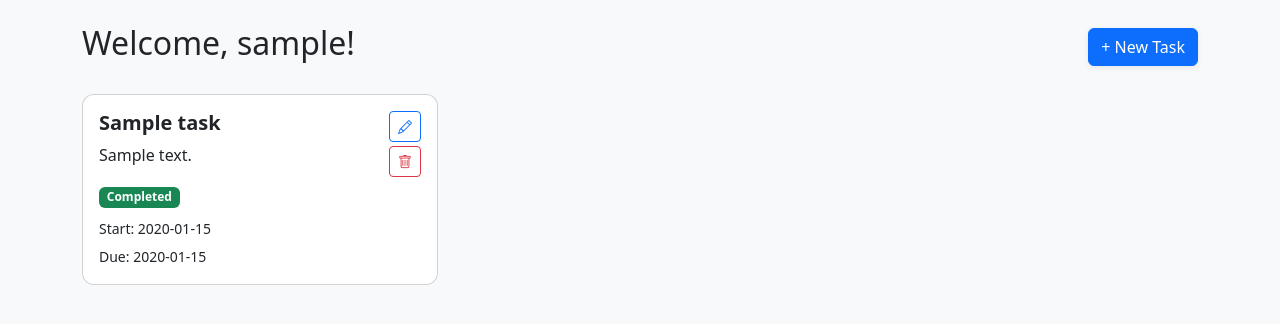
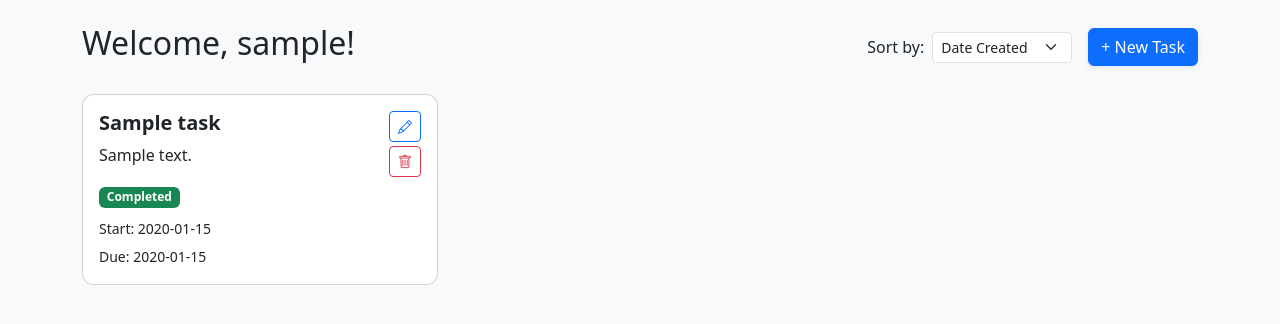
Before and after one commit to daniel-kamel/TaskFlow, a Flask app: page / in a window 1280 px wide. Shown: the part 56-380 px from the top of the page. Run offline with Flask 3, Linux system fonts and the light colour scheme; a user stored in the database is signed in; tables that the repository leaves empty hold one stand-in row (values such as "Sample post").

Commit message:
Implement task sorting functionality on the index page, allowing users to sort tasks by creation date, start date, or due date. Update the HTML template to include a sort dropdown and enhance CSS for better styling.

```diff
--- a/app.py
+++ b/app.py
@@ -3,6 +3,7 @@ from flask import Flask, render_template, request, redirect, url_for, flash
 from config import config  # Import the selected config
 from models import db, User, Task
 from flask_login import LoginManager, login_user, logout_user, login_required, current_user
+from datetime import datetime
 
 app = Flask(__name__)
 app.config.from_object(config)  # Apply configuration
@@ -71,8 +72,23 @@ def logout():
 @login_required
 def index():
     """Home page showing user's tasks."""
+    sort_by = request.args.get('sort', 'created')
     tasks = current_user.tasks
-    return render_template('index.html', tasks=tasks)
+
+    # Convert to list for sorting
+    tasks_list = list(tasks)
+
+    if sort_by == 'start_date':
+        # Sort by start date, tasks without start date go to the end
+        tasks_list.sort(key=lambda x: (x.start_date is None, x.start_date or datetime.max))
+    elif sort_by == 'due_date':
+        # Sort by due date, tasks without due date go to the end
+        tasks_list.sort(key=lambda x: (x.due_date is None, x.due_date or datetime.max))
+    else:
+        # Default sort by creation date (newest first)
+        tasks_list.sort(key=lambda x: x.created_at, reverse=True)
+
+    return render_template('index.html', tasks=tasks_list, current_sort=sort_by)
 
 @app.route('/create-task', methods=['GET', 'POST'])
 @login_required
--- a/static/style.css
+++ b/static/style.css
@@ -28,3 +28,8 @@ body {
     -webkit-line-clamp: 2;
     -webkit-box-orient: vertical;
 }
+
+/* Sort dropdown styling */
+#sort-select {
+    min-width: 140px;
+}
--- a/templates/index.html
+++ b/templates/index.html
@@ -3,7 +3,19 @@
 {% block content %}
 <div class="d-flex justify-content-between align-items-center mb-4">
   <h2>Welcome, {{ current_user.username }}!</h2>
-  <a href="{{ url_for('create_task') }}" class="btn btn-primary">+ New Task</a>
+  <div class="d-flex align-items-center gap-3">
+    {% if tasks %}
+      <div class="d-flex align-items-center gap-2">
+        <label for="sort-select" class="form-label mb-0">Sort by:</label>
+        <select id="sort-select" class="form-select form-select-sm" style="width: auto;" onchange="window.location.href='{{ url_for('index') }}?sort=' + this.value">
+          <option value="created" {{ 'selected' if current_sort == 'created' else '' }}>Date Created</option>
+          <option value="start_date" {{ 'selected' if current_sort == 'start_date' else '' }}>Start Date</option>
+          <option value="due_date" {{ 'selected' if current_sort == 'due_date' else '' }}>Due Date</option>
+        </select>
+      </div>
+    {% endif %}
+    <a href="{{ url_for('create_task') }}" class="btn btn-primary">+ New Task</a>
+  </div>
 </div>
 {% if tasks %}
   <div class="row">
```
